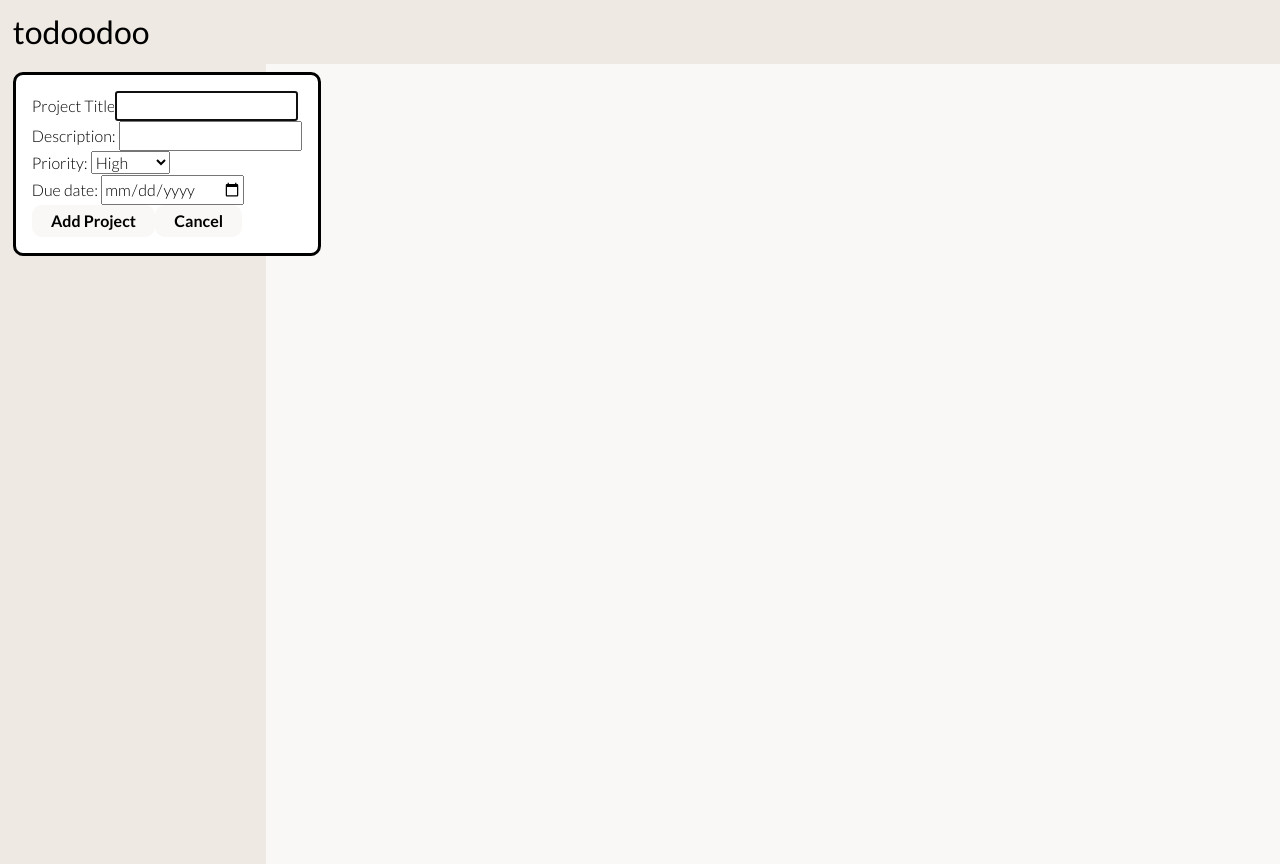
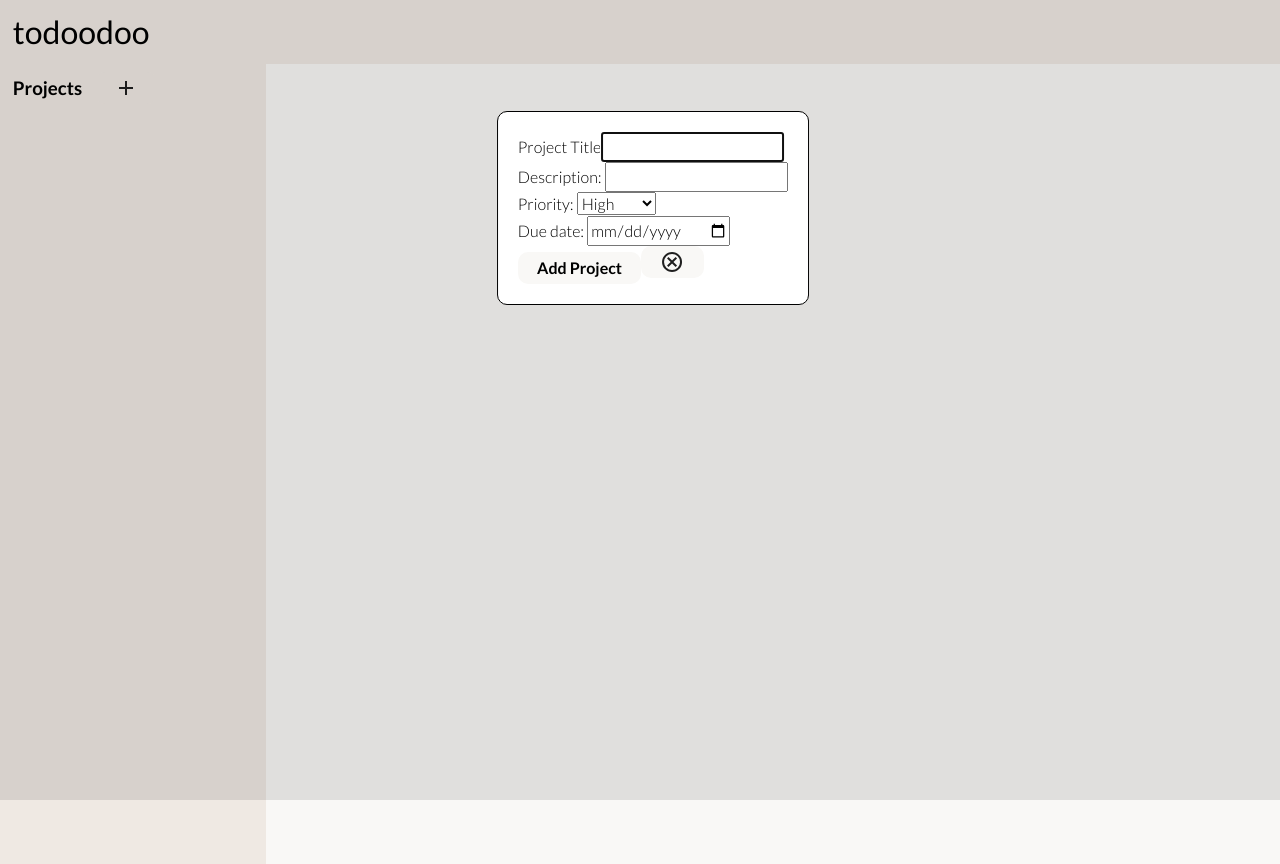
Before and after one commit to rgremaud/todo_list, a website built with webpack: page src/template.html in a window 1280 px wide. Both pictures are taken after a click on the button 126 px from the left and 88 px from the top of the page. Built offline with nearby package versions, Linux system fonts and the light colour scheme.

Commit message:
Tinker with minor items

```diff
--- a/src/button.js
+++ b/src/button.js
@@ -21,7 +21,7 @@ function createProjectButton(dialog) {
 
     // add click events for create project and add project
     button.addEventListener("click", () => {
-        dialog.show();
+        dialog.showModal();
     });
 
     return button
--- a/src/dialog.js
+++ b/src/dialog.js
@@ -2,6 +2,8 @@ export { createProjectDialog, createTodoDialog };
 
 import { printTodos } from "./display.js";
 import { storeDatabase } from "./storage.js";
+
+import cancelSvg from "./assets/cancel.svg";
 
 // rework the createProjectDialog so it is a form for submitting
 // figure out why this is clearing all items when canceled
@@ -85,11 +87,14 @@ function createProjectDialog(dialogId) {
 
     // create a cancel button - will need to refactor this
     const cancelButton = document.createElement("button");
-    cancelButton.textContent = "Cancel";
 
-    cancelButton.addEventListener("click", () => {
-        projectDialog.close();
-    })
+    const cancelSvgButton = document.createElement("img");
+    cancelSvgButton.src = cancelSvg
+    cancelSvgButton.alt = "Cancel"
+
+    cancelButton.appendChild(cancelSvgButton);
+
+    closeDialog(cancelButton, projectDialog);
 
     projectForm.appendChild(lineOne);
     projectForm.appendChild(lineTwo);
@@ -103,6 +108,12 @@ function createProjectDialog(dialogId) {
     content.appendChild(projectDialog);
 
     return projectDialog;
+}
+
+function closeDialog(button, dialog) {
+    button.addEventListener("click", () => {
+        dialog.close();
+    })
 }
 
 function createTodoDialog(project, database) {
@@ -128,7 +139,12 @@ function createTodoDialog(project, database) {
 
     // create a cancel button - will need to refactor this
     const cancelButton = document.createElement("button");
-    cancelButton.textContent = "Cancel";
+
+    const cancelSvgButton = document.createElement("img");
+    cancelSvgButton.src = cancelSvg
+    cancelSvgButton.alt = "Cancel"
+
+    cancelButton.appendChild(cancelSvgButton);
     cancelButton.addEventListener("click", () => {
         todoDialog.close();
     })
--- a/src/display.js
+++ b/src/display.js
@@ -97,7 +97,7 @@ function openTodo(project) {
     const todoDialog = document.getElementById(dialogId);
     const button = document.getElementById(project.id + "addTodoButton");
     button.addEventListener("click", () => {
-        todoDialog.show();
+        todoDialog.showModal();
     })
 }
 
--- a/src/index.js
+++ b/src/index.js
@@ -9,6 +9,7 @@ import { createHeader } from "./header.js";
 import { createSidebar } from "./sidebar.js";
 import { loadDatabase } from "./storage.js";
 /*
+Cancel button of dialog is clearing the activeProject information
 Add option to adjust priority on project
 Add option to adjust to-do date
 Move 'cancel' button to an x on upper right of form
--- a/src/styles.css
+++ b/src/styles.css
@@ -59,6 +59,17 @@ header {
 dialog {
     margin: 1vh 1vw;
     border-radius: 10px;
+    position: fixed;
+    top: 25%;
+    left: 50%;
+    transform: translate(-50%, -50%);
+    /* Centers the element precisely */
+    /* Add other styling like width, height, background, border, z-index */
+    background-color: white;
+    border: 1px solid black;
+    padding: 20px;
+    z-index: 1000;
+    /* Ensure it appears above other content */
 }
 
 .allTodoDiv {
```
Also changed, not shown: src/assets/cancel.svg (added).
